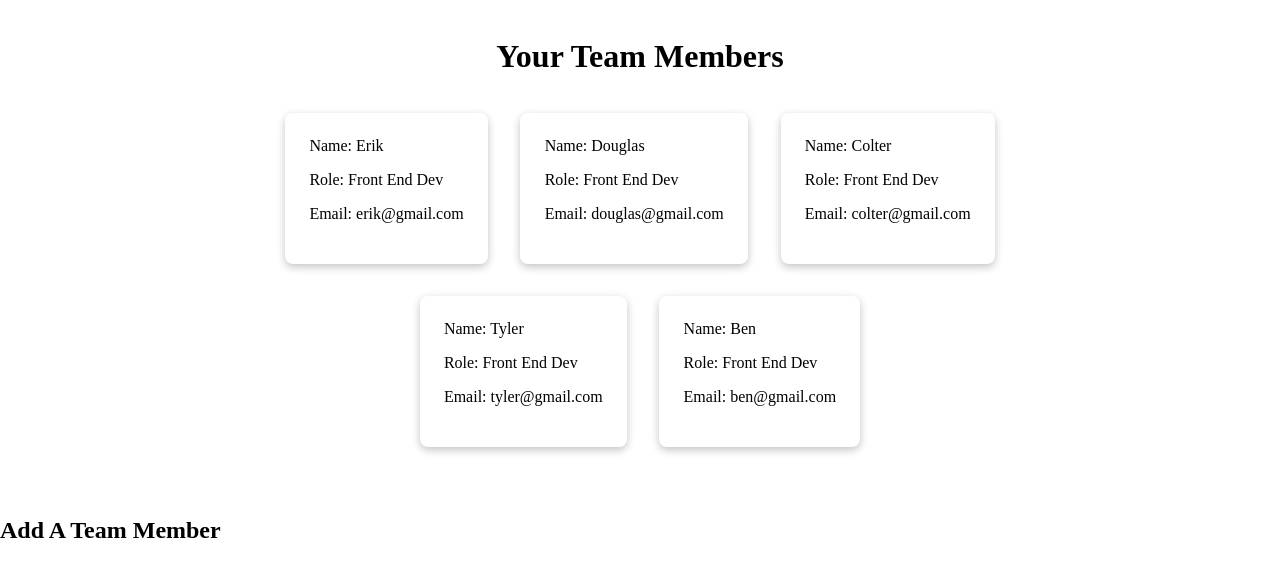
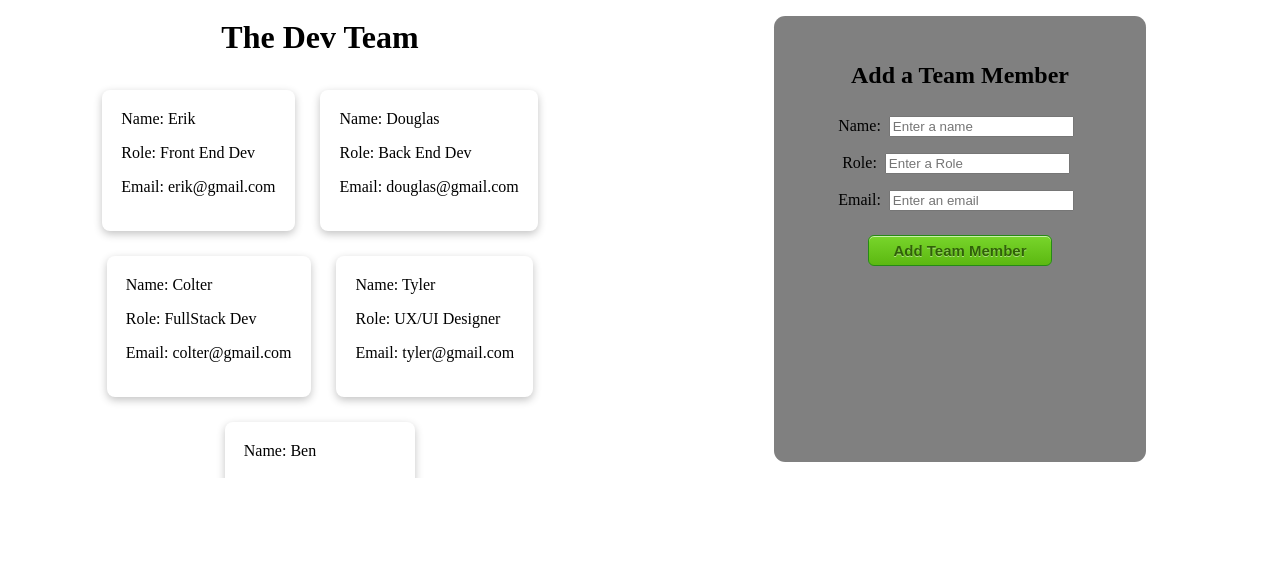
Before and after one commit to bloominstituteoftechnology/team-builder, a React (Create React App) app: page / in a window 1280 px wide. Shown: the top 576 px of the page. Built offline with nearby package versions, Linux system fonts and the light colour scheme.

Commit message:
done with mvp

```diff
--- a/src/Components/App.js
+++ b/src/Components/App.js
@@ -1,21 +1,42 @@
 import React, { useState } from "react";
+import styled from "styled-components";
 import List from "./List.js";
 import Form from "./Form.js";
 
+const initialTeamMembers = [
+  { name: "Erik", email: "erik@gmail.com", role: "Front End Dev" },
+  { name: "Douglas", email: "douglas@gmail.com", role: "Back End Dev" },
+  { name: "Colter", email: "colter@gmail.com", role: "FullStack Dev" },
+  { name: "Tyler", email: "tyler@gmail.com", role: "UX/UI Designer" },
+  { name: "Ben", email: "ben@gmail.com", role: "Sales Team Lead" },
+];
+
+const StyledApp = styled.div`
+  display: flex;
+`;
+
 export default function App() {
-  const [teamMembers, setTeamMembers] = useState([
-    { name: "Erik", email: "erik@gmail.com", role: "Front End Dev" },
-    { name: "Douglas", email: "douglas@gmail.com", role: "Front End Dev" },
-    { name: "Colter", email: "colter@gmail.com", role: "Front End Dev" },
-    { name: "Tyler", email: "tyler@gmail.com", role: "Front End Dev" },
-    { name: "Ben", email: "ben@gmail.com", role: "Front End Dev" },
-  ]);
+  const [teamMembers, setTeamMembers] = useState(initialTeamMembers);
+  const [errorMessage, setErrorMessage] = useState("");
+
+  const submitForm = (formData, clearFormInputs) => {
+    if (!formData.name || !formData.email || !formData.role) {
+      setErrorMessage("All Fields Must Be Filled Out");
+      return;
+    }
+    setTeamMembers([...teamMembers, formData]);
+    clearFormInputs();
+  };
 
   return (
-    <>
+    <StyledApp>
       <List teamMembers={teamMembers} />
 
-      <Form />
-    </>
+      <Form
+        errorMessage={errorMessage}
+        setErrorMessage={setErrorMessage}
+        submitForm={submitForm}
+      />
+    </StyledApp>
   );
 }
--- a/src/Components/Form.js
+++ b/src/Components/Form.js
@@ -1,7 +1,119 @@
-import React from "react";
+import React, { useState } from "react";
 import styled from "styled-components";
 
+const StyledForm = styled.form`
+  display: flex;
+  flex-direction: column;
+  align-items: center;
+  width: max-content;
+  background-color: gray;
+  border-radius: 0.7rem;
+  margin: 1rem auto;
+  padding: 2% 5%;
 
-export default function Form() {
-  return <h2>Add A Team Member</h2>;
+  .error-message{
+     font-weight: bold;
+     font-size: 1rem;
+     color: yellow;
+  }
+  input {
+      margin: 0.5rem;
+    }
+
+  .myButton{
+    margin: 1rem 0;
+    box-shadow:inset 0px 1px 0px 0px #caefab;
+    background:linear-gradient(to bottom, #77d42a 5%, #5cb811 100%);
+    background-color:#77d42a;
+    border-radius:6px;
+    border:1px solid #268a16;
+    cursor:pointer;
+    color:#306108;
+    font-family:Arial;
+    font-size:15px;
+    font-weight:bold;
+    padding:6px 24px;
+    text-decoration:none;
+    text-shadow:0px 1px 0px #aade7c;
+
+
+    &:hover {
+        background:linear-gradient(to bottom, #5cb811 5%, #77d42a 100%);
+        background-color:#5cb811;
+    }
+    &:active {
+        position:relative;
+        top:1px;
+    }
+
+`;
+
+export default function Form(props) {
+  const initalFormValues = { name: "", email: "", role: "" };
+
+  const [formData, setFormData] = useState(initalFormValues);
+
+  const onChange = (e) => {
+    const { name, value } = e.target;
+
+    setFormData({ ...formData, [name]: value });
+    props.setErrorMessage("");
+  };
+
+  const clearFormInputs = () => {
+    setFormData(initalFormValues);
+  };
+
+  return (
+    <>
+      <StyledForm>
+        <h2>Add a Team Member</h2>
+
+        <label>
+          Name:
+          <input
+            onChange={onChange}
+            type="text"
+            name="name"
+            value={formData.name}
+            placeholder="Enter a name"
+          />
+        </label>
+
+        <label>
+          Role:
+          <input
+            onChange={onChange}
+            type="text"
+            name="role"
+            value={formData.role}
+            placeholder="Enter a Role"
+          />
+        </label>
+
+        <label>
+          Email:
+          <input
+            onChange={onChange}
+            type="email"
+            name="email"
+            value={formData.email}
+            placeholder="Enter an email"
+          />
+        </label>
+
+        <div className="error-message">{props.errorMessage}</div>
+
+        <button
+          onClick={(e) => {
+            e.preventDefault();
+            props.submitForm(formData, clearFormInputs);
+          }}
+          className="myButton"
+        >
+          Add Team Member
+        </button>
+      </StyledForm>
+    </>
+  );
 }
--- a/src/Components/List.js
+++ b/src/Components/List.js
@@ -35,8 +35,8 @@ const StyledList = styled.div`
 
 export default function List({ teamMembers }) {
   return (
-    <>
-      <StyledH1>your team members</StyledH1>
+    <div style={{ width: "50%" }}>
+      <StyledH1>The Dev Team</StyledH1>
       <StyledList>
         <div className="members-container">
           {teamMembers.map((member) => {
@@ -50,6 +50,6 @@ export default function List({ teamMembers }) {
           })}
         </div>
       </StyledList>
-    </>
+    </div>
   );
 }
--- a/src/index.css
+++ b/src/index.css
@@ -1,3 +1,7 @@
+*{
+  box-sizing: border-box;
+}
+
 body{
   margin: 0;
   padding: 0;
```
